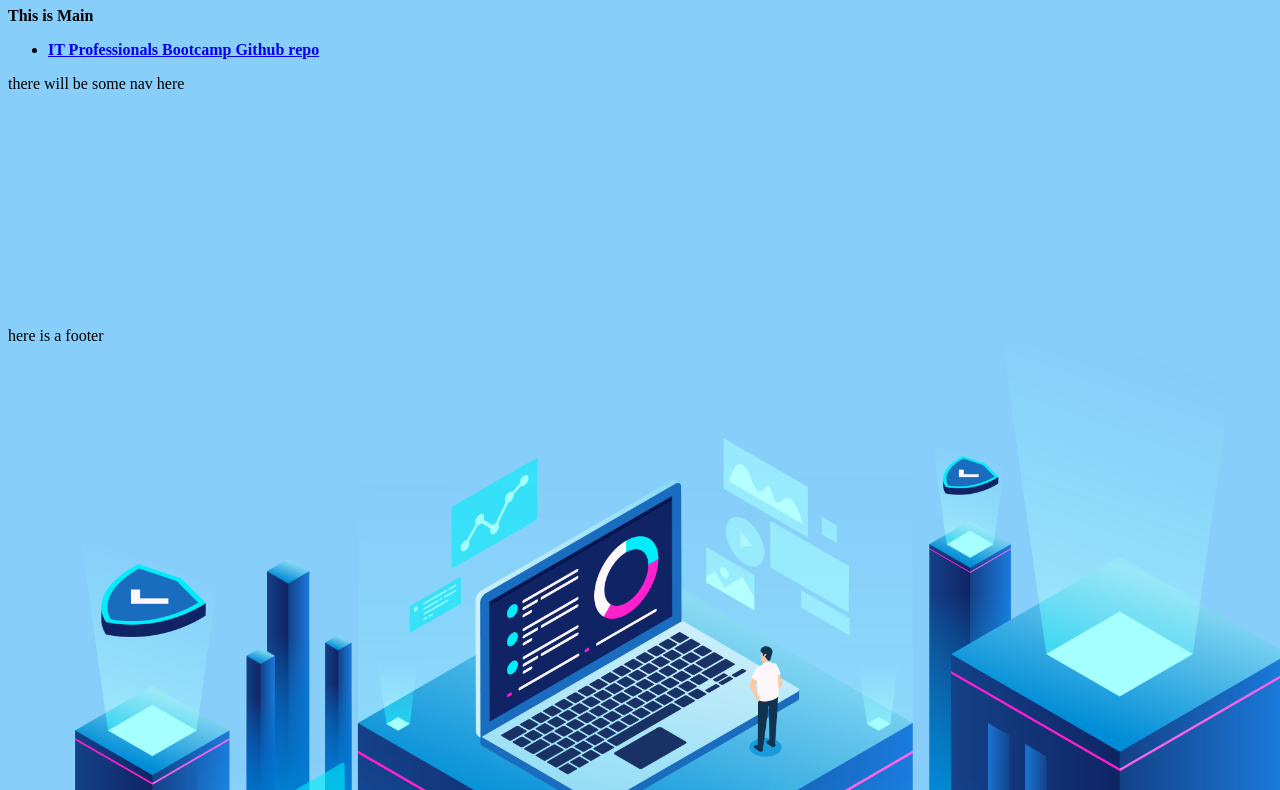
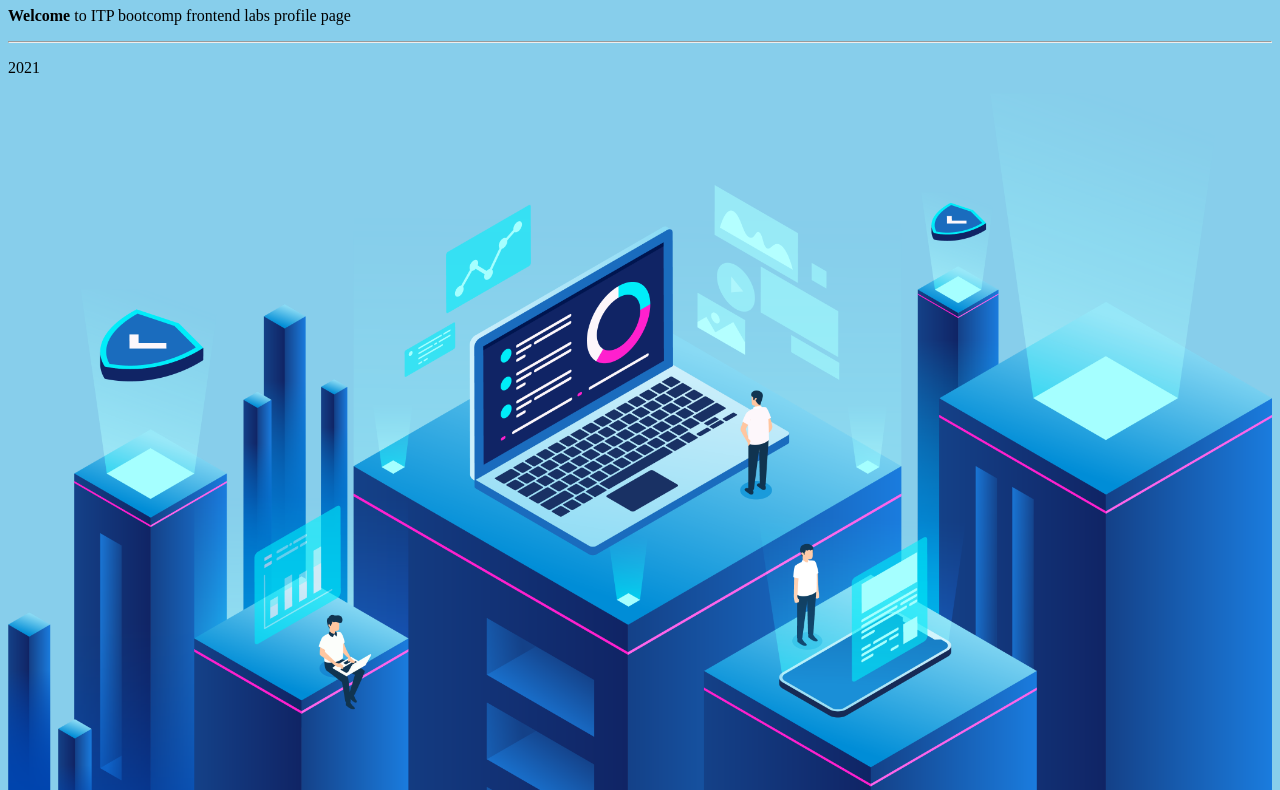
Before and after one commit to yildizsariyer/FeLabLinks, a plain HTML site: page index.html in a window 1280 px wide. Shown: the part 73-863 px from the top of the page. Drawn offline with Linux system fonts and the light colour scheme.

Commit message:
itp profile first version

```diff
--- a/index.html
+++ b/index.html
@@ -2,38 +2,28 @@
 <html lang="en">
 <head>
   <meta charset="UTF-8">
-  <meta name="viewport" content="width=device-width, initial-scale=1">
-  <title>IT Professionals Bootcamp Frontend Lab</title>
+  <meta name="viewport" content="width=device-width, initial-scale=1.0">
+  <title>Document</title>
 </head>
-<body style="background-color:lightskyblue">
-<header >
-  <h1 style="text-align: center; color:rgb(45, 45, 61)">This is Header</h1>
-</header>
-<main style="min-height:40vh;">
-  <strong>
-    This is Main <Section></Section>
-  </strong>
-  <nav>
-    <ul>
-      <li>
-        <a href="https://github.com/IT-Professionals-Bootcamp">
-          <strong>
-            IT Professionals Bootcamp Github repo
-        </strong>
-      </a>
-      </li>
-    </ul>
-    there will be  some nav here
-  </nav>
-</main>
-<footer>
-  here is a footer
-  <img
-    style="width:100vw"
-    src="footer.png"
-    alt="IT Professional Bootcamp">
-</footer>
+<body style="background-color:skyblue;">
+  <header>
+     <h1> ITP BOOTCMP FRONTEND</h1>
+  </header>
 
+  <main>
 
+      <P>
+        <strong> Welcome </strong> to ITP bootcomp frontend labs profile page
+      </P>
+
+    </main>
+<hr>
+  <footer>
+
+      <p>
+          2021
+      </p>
+      <img src="footer.png" alt= "ITP" style="width:100%;" />
+    </footer>
 </body>
 </html>
```
